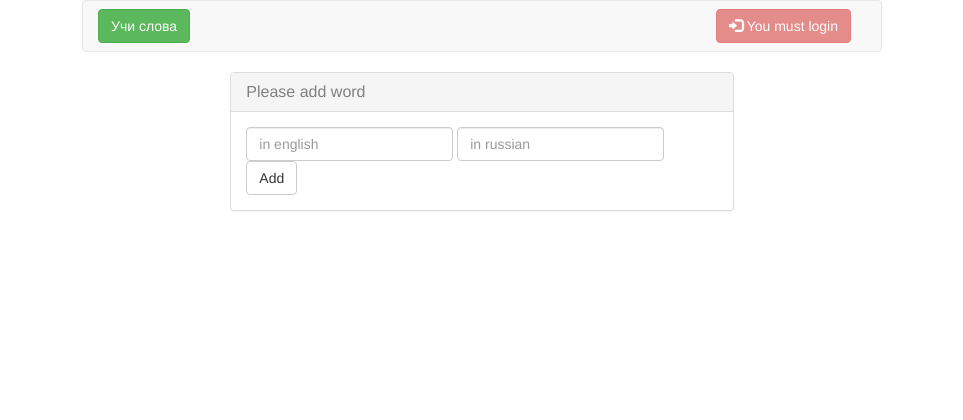
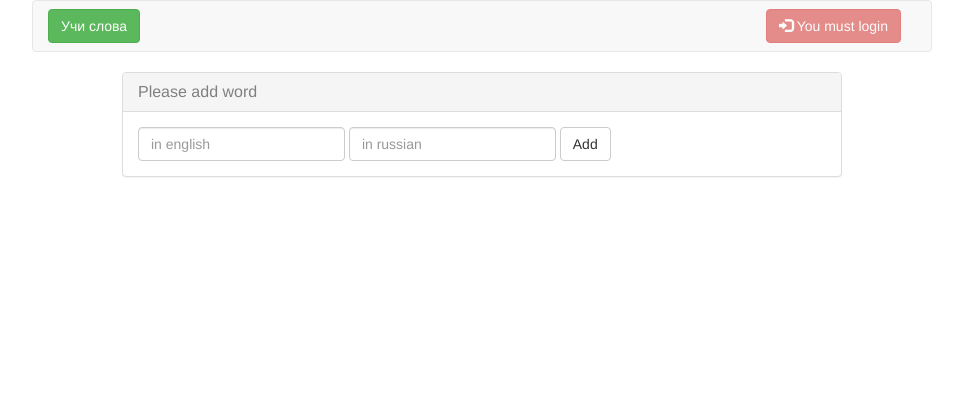
Before and after one commit to swasher/uchi-slova, a Django app: template slova/templates/addword.html in a window 1280 px wide. Shown: the top 420 px of the page, without its empty margins (158-1121 px from the left). Run offline with Django 3.2, Linux system fonts and the light colour scheme; the template is opened without the code that fills it: values that come from a table or form of the project are taken from there, others are empty; parts of the project's set-up code (start-up, migrations or seed data) failed here and were passed over; some libraries are stand-ins or nearby versions.

Commit message:
cosmetic

```diff
--- a/slova/static/slova.css
+++ b/slova/static/slova.css
@@ -1,3 +1,8 @@
+#fix {
+    width: 900px;
+    padding-bottom: 40px;
+}
+
 .eng {
     text-align: end
 }
@@ -14,9 +19,6 @@
 .errorlist {
     color: red;
     font-size: 0.75em;
-}
-
-#fix{padding-bottom: 40px;
 }
 
 .panel-title {
--- a/slova/templates/addword.html
+++ b/slova/templates/addword.html
@@ -2,9 +2,9 @@
 
 {% block body %}
 
-<div class="container-fluid">
-    <div class="row">
-        <div class="col-md-8 col-md-offset-2">
+{#<div class="container-fluid">#}
+{#    <div class="row">#}
+        <div class="col-md-10 col-md-offset-1">
             <div class="panel panel-default">
 
                 <div class="panel-heading">
@@ -18,8 +18,8 @@
 
                         {% for field in form %}
                         <div class="form-group">
-                                {{ field }}
-                                {{ field.errors }}
+                            {{ field }}
+                            {{ field.errors }}
                         </div>
                         {% endfor %}
 
@@ -31,7 +31,7 @@
                 </div>
             </div>
         </div>
-    </div>
-</div>
+{#    </div>#}
+{#</div>#}
 
 {% endblock %}
--- a/slova/templates/grid.html
+++ b/slova/templates/grid.html
@@ -6,11 +6,11 @@
 
 {#<a href="#Delete"  data-toggle="confirmation" data-singleton="true" data-placement="top" data-popout="true"><span title="Excluir o projeto">Excluir</span></a>#}
 
-<table class="table table-striped table-hover table-bordered">
+<table class="table table-striped table-hover table-bordered table-curved">
     {% for row in table %}
         <tr id="{{ row.pk }}">
             <td class="eng col-md-2">{{ row.eng }}</td>
-            <td class="centercolumn col-md-2">
+            <td class="centercolumn col-md-1">
                 <div class="btn-group-xs" role="group" aria-label="...">
                     <button type="button" class="choisebtn btn btn-success" value="remember">Помню!</button>
                     <button type="button" class="choisebtn btn btn-danger" value="notremember">Не помню!</button>
--- a/templates/base.html
+++ b/templates/base.html
@@ -1,10 +1,6 @@
 <!DOCTYPE html>
 <html xmlns="http://www.w3.org/1999/html">
 <head>
-{#    {% load static %}#}
-{#    {% load admin_urls %}#}
-{#    {% get_static_prefix as STATIC_URL %}#}
-
     {% load staticfiles %}
 
     <meta http-equiv="Content-Type" content="text/html; charset=utf-8">
@@ -27,7 +23,7 @@
 <body>
 
 {#<div class="row">#}
-<div class="center-block" id="fix" style="width:800px;">
+<div id="fix" class="center-block">
 
 <nav class="navbar navbar-default center-block" role="navigation">
     <div class="container-fluid ">
```
Also changed, not shown: uchislova/wsgi.py (line endings or trailing spaces), 1 other file.
